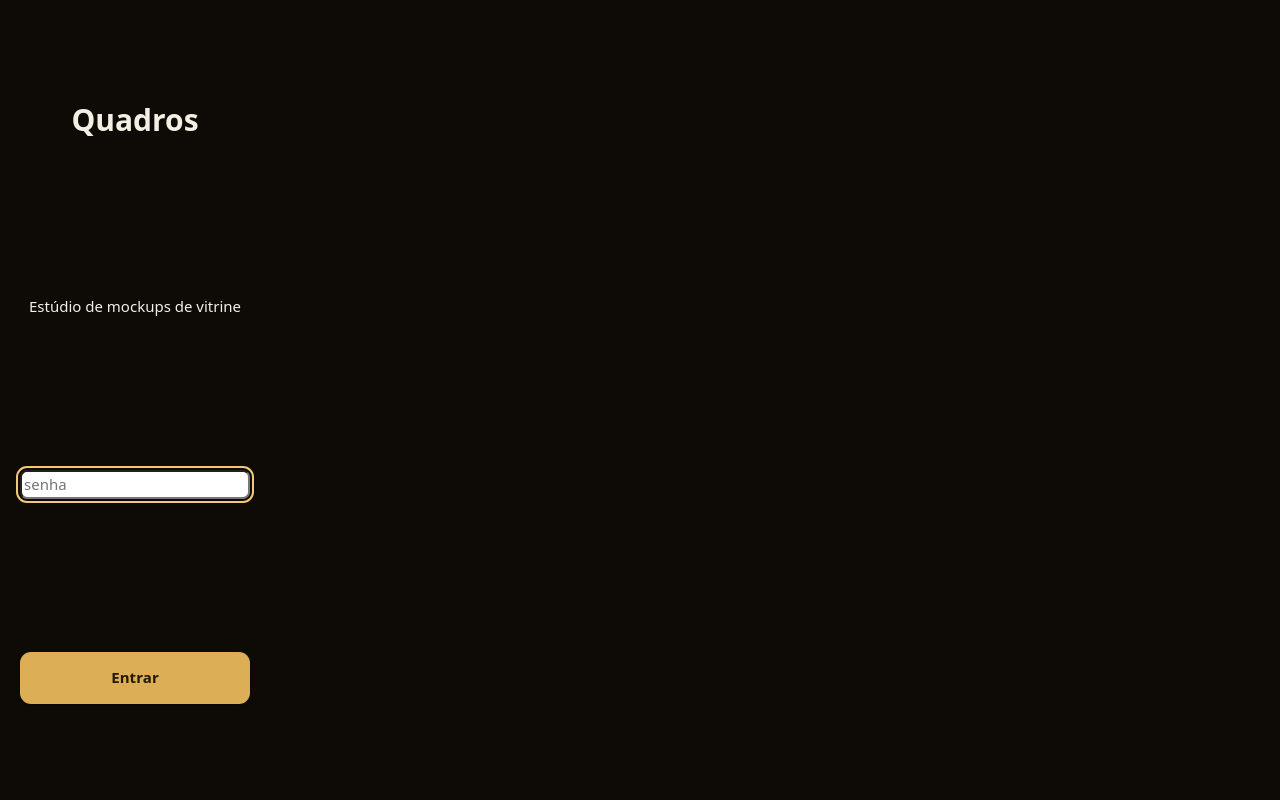
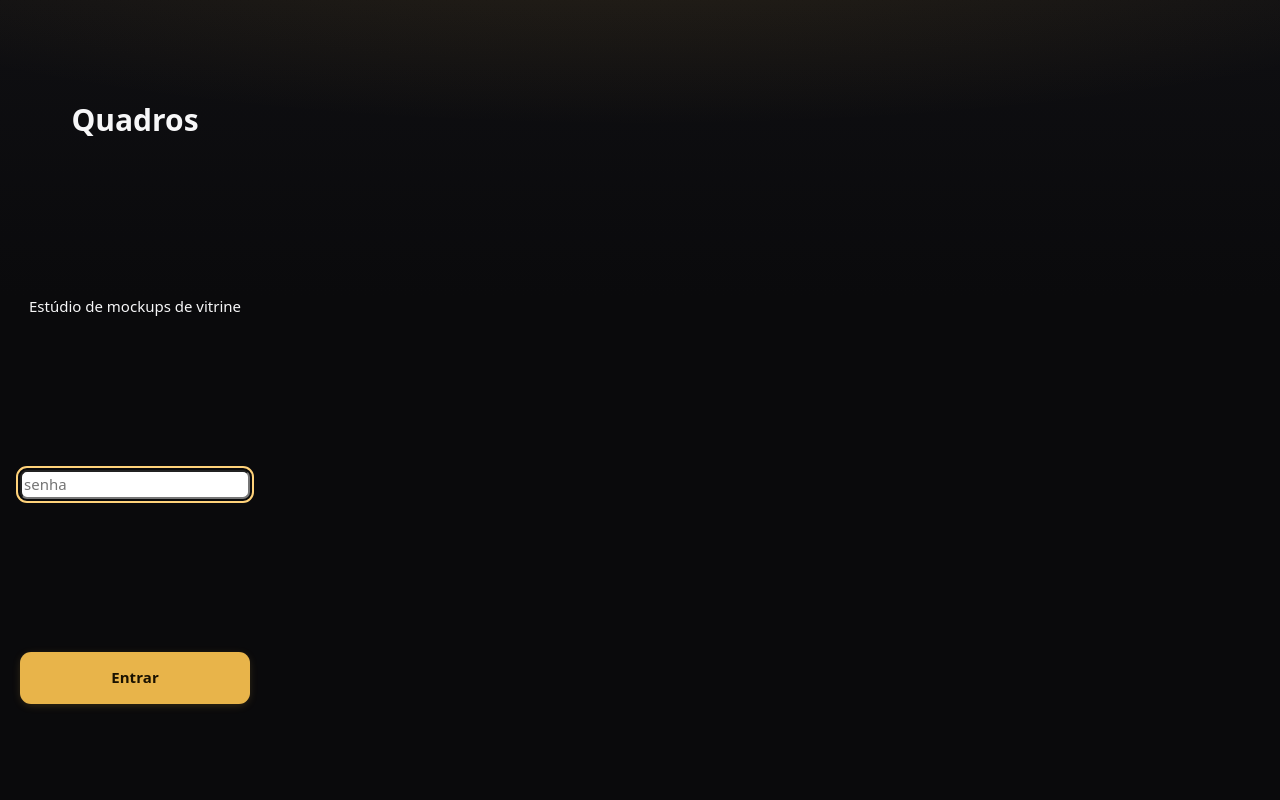
Before and after one commit to ablynow1/criativos, a PHP site: page /quadros/index.php in a window 1280 px wide. Run offline with PHP 8.4, Linux system fonts and the light colour scheme.

Commit message:
feat(quadros): base neutra, 5 temas e ícones no lugar dos emojis
O Vitor disse "cor feia". Medi a paleta antiga e ele estava certo por um
motivo objetivo: TODA ela era marrom (matiz 27-39°, saturação até 33% —
inclusive o "branco" do texto #f4eee3 e o fundo). Não existia um cinza neutro
no sistema. Isso é um filtro sépia sobre a interface, que envelhece a tela e
ainda contamina a leitura das artes (obra azul sobre fundo amarelado perde
força — e o produto aqui É a obra).

- base reescrita em NEUTRO FRIO (~4% de saturação): a única cor forte da tela
  passa a ser o criativo do cliente, como em ferramenta de mídia séria
- 5 temas trocáveis ao vivo em Ajustes (<html data-tema>, lembrado no
  aparelho): Grafite (padrão), Violeta, Galeria, Esmeralda e Sépia (a antiga,
  pra comparar). Só o acento e a temperatura mudam — a estrutura é a mesma
- profundidade: brilho difuso do acento no topo (o fundo chapado fazia a tela
  parecer documento), cartões com gradiente sutil + elevação no hover, e a
  ação principal virou o único elemento que EMITE luz
- emojis substituídos por ícones de linha que herdam a cor do texto: emoji é
  desenho colorido de outro sistema — some no Android, briga com a paleta e
  denuncia amadorismo. Saíram de títulos, botões, chips de formato e toasts
- os tokens --gold viraram alias de --ac (o CSS legado segue funcionando)

Verificado: 10 telas sem erro, mobile e desktop, nos 5 temas.

Co-Authored-By: Claude Opus 4.8 <noreply@anthropic.com>

```diff
--- a/web/quadros/assets/style.css
+++ b/web/quadros/assets/style.css
@@ -1,54 +1,47 @@
-/* ==========================================================================
-   ESTÚDIO DE QUADROS — sistema de design
-   --------------------------------------------------------------------------
-   Dark luxury editorial (Atelier by Malta). Mobile-first de verdade, com três
-   respostas de layout: rodapé no celular, rail no tablet, sidebar no desktop.
+:root {
+  /* ====================== BASE NEUTRA ======================
+     A paleta antiga era MARROM de ponta a ponta (matiz 27-39°, até 33% de
+     saturação — inclusive o "branco" do texto): um filtro sépia sobre a
+     interface, que envelhecia a tela E contaminava a percepção das artes.
+     Agora a base é NEUTRA FRIA (saturação ~4%): a única cor forte da tela é
+     a obra do cliente. Ferramenta de mídia se comporta como sala escura. */
+  --bg:          #0a0a0c;
+  --bg-2:        #0f0f12;   /* faixas e cabeçalho */
+  --surface:     #141418;   /* cartão sobre o fundo   */
+  --surface-2:   #1c1c21;   /* campo / cartão sobre cartão */
+  --surface-3:   #26262d;   /* hover        */
+  --surface-4:   #32323a;   /* pressionado  */
 
-   Regras que nasceram da auditoria e NÃO podem regredir:
-   · superfícies precisam ser VISÍVEIS (o antigo --surface tinha 1,12:1 de
-     contraste contra o fundo — cartão nenhum aparecia);
-   · texto de apoio precisa ser LEGÍVEL (o antigo --faint tinha 2,9:1 e era a
-     cor de toda a microcópia e de todo estado vazio);
-   · o CTA principal não pode parecer um chip marcado — ação sólida, seleção
-     contornada;
-   · todo alvo de toque tem piso de 44px; cresce a CAIXA, nunca só a letra;
-   · todo campo de texto tem 16px no celular, senão o iOS dá zoom a cada foco;
-   · todo elemento clicável tem :hover, :active e :focus-visible.
-   ========================================================================== */
+  /* tinta neutra — todos os degraus passam em contraste sobre --bg */
+  --ink:         #f7f7f8;   /* 18.4:1 */
+  --ink-2:       #b9b9c2;   /*  9.1:1 */
+  --ink-3:       #8b8b96;   /*  5.2:1 */
+  --ink-4:       #5e5e68;   /*  3.0:1 — só decorativo */
 
-:root {
-  /* --- superfícies: degraus largos o bastante pra enxergar --- */
-  --bg:          #0e0b07;
-  --surface:     #191410;   /* cartão sobre o fundo            */
-  --surface-2:   #241d16;   /* cartão sobre cartão / campo     */
-  --surface-3:   #322820;   /* hover                           */
-  --surface-4:   #40342a;   /* pressionado                     */
+  --line:        rgba(255,255,255,.08);
+  --line-2:      rgba(255,255,255,.14);
+  --line-3:      rgba(255,255,255,.24);
 
-  /* --- tinta: os três degraus passam em contraste sobre --bg --- */
-  --ink:         #f4eee3;   /* 15.8:1 — títulos e valores      */
-  --ink-2:       #c3b49b;   /*  8.4:1 — texto de apoio         */
-  --ink-3:       #97876f;   /*  5.1:1 — microcópia e legenda   */
-  --ink-4:       #6d6152;   /*  3.0:1 — só decorativo          */
+  /* ====================== ACENTO (trocável por tema) ======================
+     Um acento só, usado com parcimônia: ação principal e seleção. */
+  --ac:          #e8b44a;   /* âmbar quente — a alma Atelier, sem o sépia */
+  --ac-hi:       #ffd27a;
+  --ac-dim:      #a87f2c;
+  --ac-ink:      #1a1200;   /* texto sobre o acento sólido */
+  --ac-tint:     rgba(232,180,74,.13);
+  --ac-tint-2:   rgba(232,180,74,.22);
+  --ac-glow:     rgba(232,180,74,.28);
 
-  /* --- linhas --- */
-  --line:        rgba(244,238,227,.10);
-  --line-2:      rgba(244,238,227,.18);
-  --line-3:      rgba(244,238,227,.30);
+  --ok:          #4ade80;
+  --ok-tint:     rgba(74,222,128,.13);
+  --warn:        #fbbf24;
+  --danger:      #f87171;
+  --danger-tint: rgba(248,113,113,.13);
+  --info:        #7dd3fc;
 
-  /* --- marca e semântica --- */
-  --gold:        #dcae55;
-  --gold-hi:     #f0c877;
-  --gold-dim:    #a67f34;
-  --gold-ink:    #241703;
-  --gold-tint:   rgba(220,174,85,.12);
-  --gold-tint-2: rgba(220,174,85,.20);
-
-  --ok:          #62c48a;
-  --ok-tint:     rgba(98,196,138,.14);
-  --warn:        #e3a742;
-  --danger:      #e8695e;
-  --danger-tint: rgba(232,105,94,.14);
-  --info:        #7fb2e0;
+  /* compatibilidade: o CSS legado ainda fala "gold" */
+  --gold: var(--ac); --gold-hi: var(--ac-hi); --gold-dim: var(--ac-dim);
+  --gold-ink: var(--ac-ink); --gold-tint: var(--ac-tint); --gold-tint-2: var(--ac-tint-2);
 
   /* --- tipografia --- */
   --serif: "Instrument Serif", ui-serif, "New York", Georgia, "Iowan Old Style", serif;
@@ -105,6 +137,17 @@ body {
   text-rendering: optimizeLegibility;
   overflow-wrap: break-word;
   min-height: 100svh;
+}
+
+/* PROFUNDIDADE: um brilho difuso do acento no topo tira o "fundo chapado"
+   que fazia a tela parecer um documento em vez de um estúdio. Fica atrás de
+   tudo e não intercepta clique. */
+body::before {
+  content: ""; position: fixed; inset: 0 0 auto; height: 62svh; z-index: -1;
+  background:
+    radial-gradient(120% 70% at 50% -18%, var(--ac-tint) 0%, transparent 62%),
+    linear-gradient(180deg, var(--bg-2) 0%, var(--bg) 60%);
+  pointer-events: none;
 }
 
 img, video, svg { display: block; max-width: 100%; }
@@ -328,7 +371,9 @@ nav.tabs button.on .badge { background: var(--gold-ink); color: var(--gold); bor
   box-shadow: var(--sh-1);
   transition: filter var(--fast), transform var(--fast), background var(--fast), box-shadow var(--fast);
 }
-.btn:hover:not(:disabled) { filter: brightness(1.08); box-shadow: var(--sh-2); }
+/* a ação principal EMITE luz — é o único elemento da tela que brilha */
+.btn:not(.ghost):not(.danger) { box-shadow: 0 2px 10px -2px var(--ac-glow), var(--sh-1); }
+.btn:hover:not(:disabled) { filter: brightness(1.08); box-shadow: 0 6px 22px -4px var(--ac-glow), var(--sh-2); }
 .btn:active:not(:disabled) { transform: translateY(1px); filter: brightness(.94); box-shadow: var(--sh-1); }
 .btn:disabled { opacity: .4; box-shadow: none; filter: grayscale(.35); }
 
```
Also changed, not shown: other parts of web/quadros/assets/style.css (+72 -3 lines), web/quadros/assets/app.js (+51 -13 lines).
